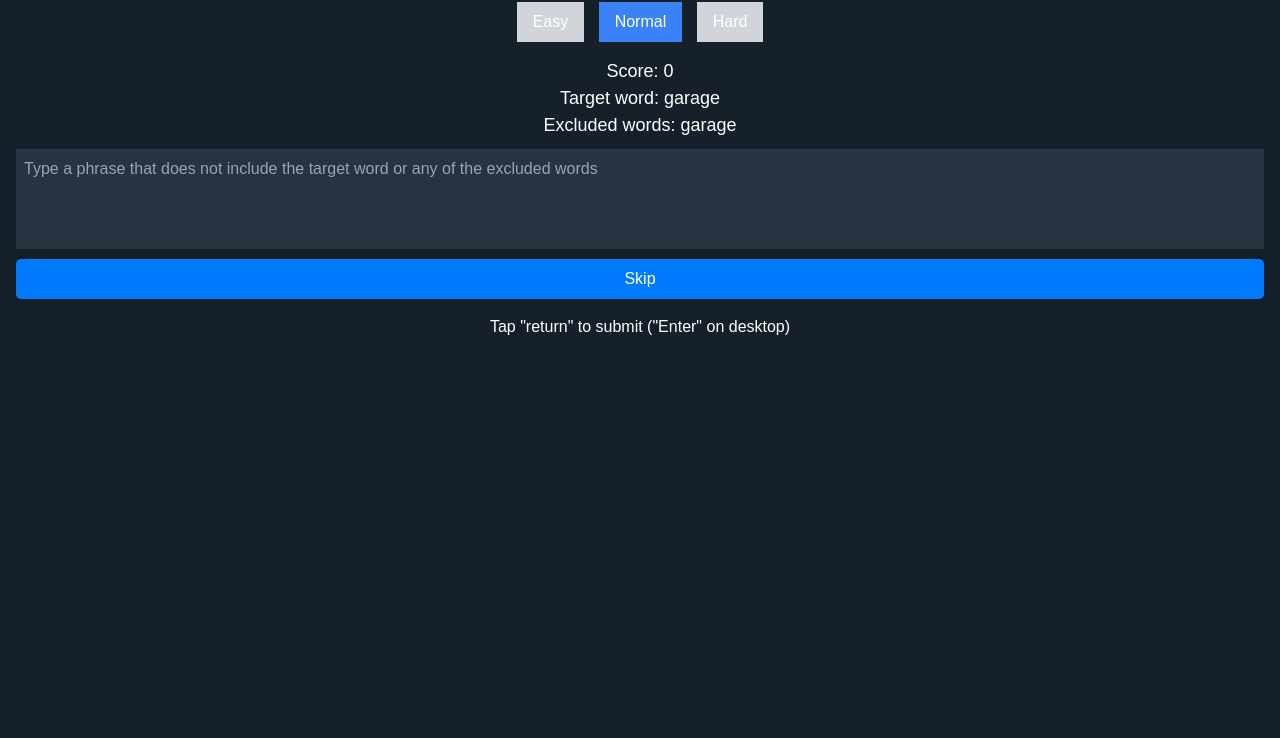
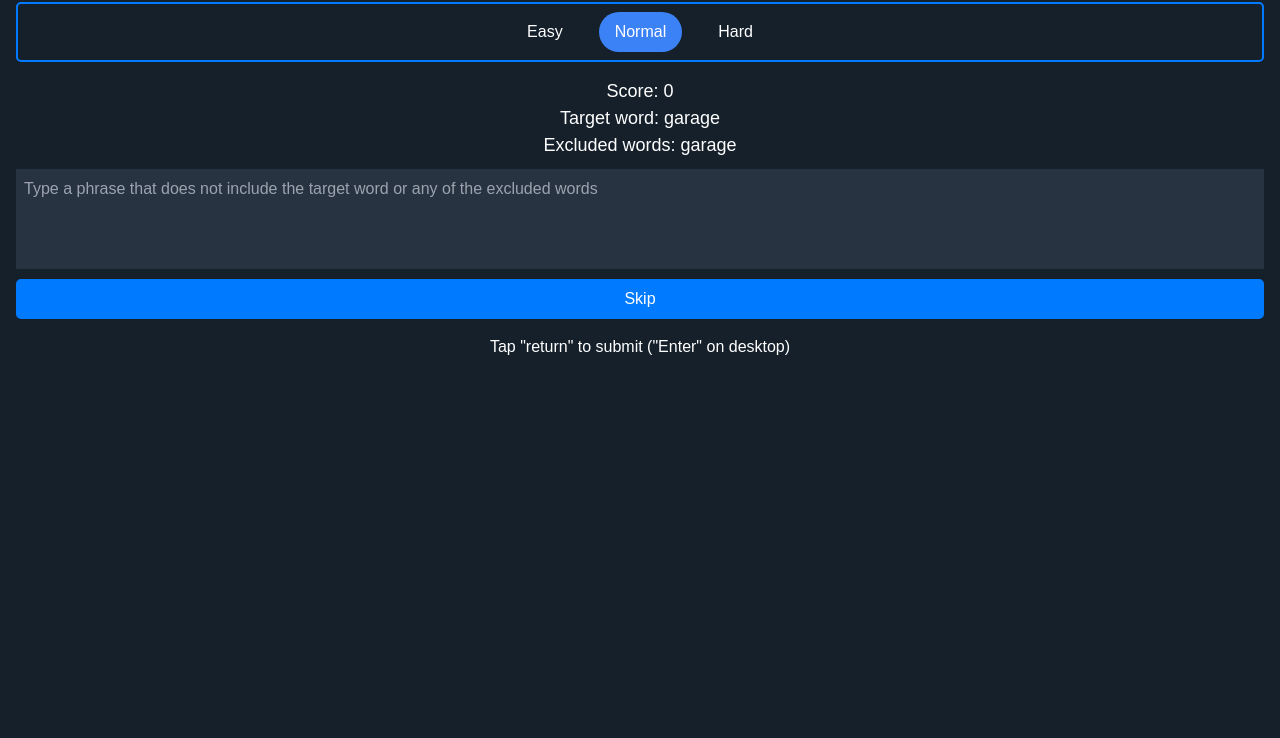
Before and after one commit to a-p-man/aitaboo, a website with bundled scripts: page index.html in a window 1280 px wide. Shown: the part 62-800 px from the top of the page. Built offline with nearby package versions, Linux system fonts and the light colour scheme; no server answers.

Commit message:
rounded edge appearance for difficulty

```diff
--- a/app.js
+++ b/app.js
@@ -20,12 +20,12 @@ document.querySelectorAll('.difficulty-button').forEach(button => {
     button.addEventListener('click', function() {
         document.querySelectorAll('.difficulty-button').forEach(btn => {
             btn.classList.remove('selected');
-            btn.classList.add('bg-gray-300');
+            btn.classList.add('bg-transparent');
             btn.classList.remove('bg-blue-500');
             btn.classList.remove('text-white');
         });
         this.classList.add('selected');
-        this.classList.remove('bg-gray-300');
+        this.classList.remove('bg-transparent');
         this.classList.add('bg-blue-500');
         this.classList.add('text-white');
         updateDifficulty(this.id);
--- a/index.html
+++ b/index.html
@@ -10,10 +10,10 @@
         <div class="header text-lg mb-2">
             <h1>EXCLUDLE</h1>
         </div>
-        <div class="difficulty-selector-container mx-auto my-4">
-            <button class="difficulty-button px-4 py-2 bg-gray-300" id="easy">Easy</button>
-            <button class="difficulty-button px-4 py-2 bg-blue-500 text-white" id="normal">Normal</button>
-            <button class="difficulty-button px-4 py-2 bg-gray-300" id="hard">Hard</button>
+        <div class="difficulty-selector-container mx-auto my-4 p-2 border-2 border-blue-500 rounded-lg">
+            <button class="difficulty-button px-4 py-2 rounded-full bg-transparent" id="easy">Easy</button>
+            <button class="difficulty-button px-4 py-2 rounded-full bg-blue-500 text-white" id="normal">Normal</button>
+            <button class="difficulty-button px-4 py-2 rounded-full bg-transparent" id="hard">Hard</button>
         </div>
         <div class="button-container">
             <div class="score" id="score-display">Score: 0</div>
--- a/styles.css
+++ b/styles.css
@@ -123,23 +123,23 @@ input, button, textarea {
     font-size: 16px; /* Prevents zooming on iOS devices */
 }
 
-.difficulty-button {
-    margin: 0 5px;
-    border: none;
-    transition: background-color 0.3s;
+.difficulty-selector-container {
+    display: flex;
+    justify-content: center; /* Centers the buttons within the container */
+    background-color: transparent; /* Matches the background of the page */
+    border: 2px solid #007BFF; /* Blue border */
+    border-radius: 5px;
+    padding: 8px;
 }
 
-.difficulty-button:hover {
-    background-color: #4299e1; /* Light blue for hover, adjust as needed */
+.difficulty-button {
+    margin: 0 10px;
+    transition: background-color 0.3s;
+    border: none; /* Removes any default browser styling */
 }
 
-.difficulty-selector-container {
-    text-align: center;
-}
-
-/* Adjust this to integrate better with your existing color scheme */
 .difficulty-button.selected {
-    background-color: #2b6cb0; /* Darker blue for the selected state */
+    background-color: #007BFF; /* Blue color matching the border for the selected state */
     color: white;
 }
 
```
